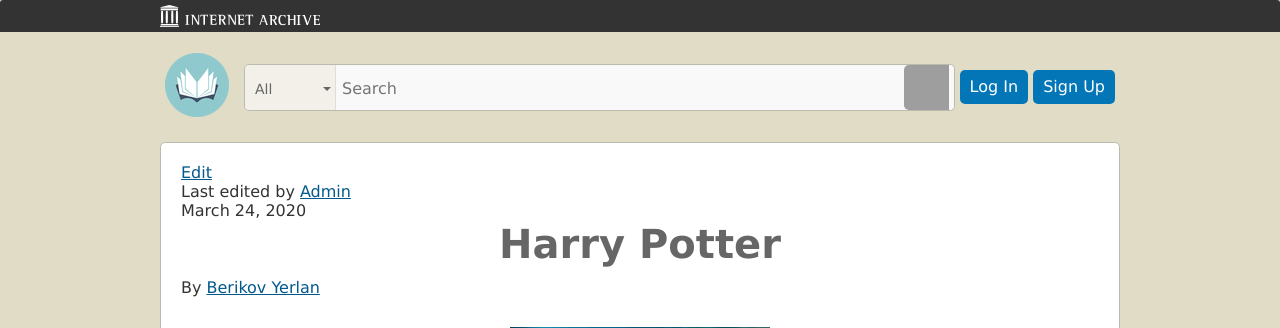
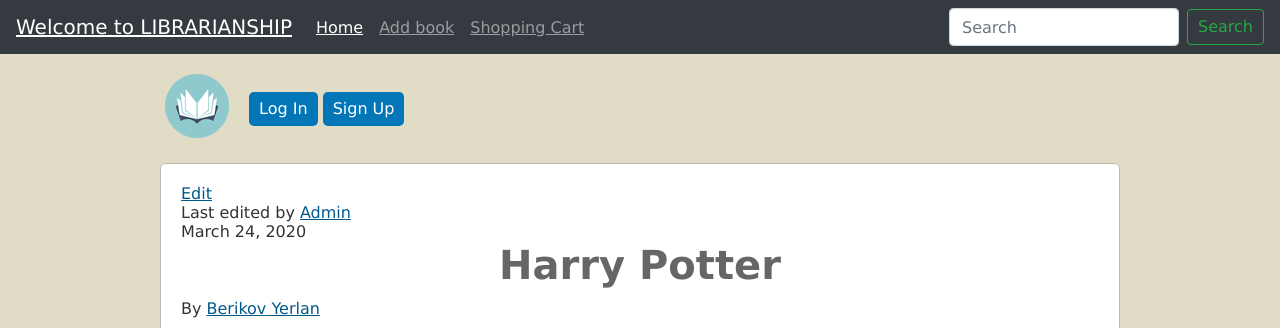
Before and after one commit to iMAGA07/SmartLibrary, a Flask app: page /books/1 in a window 1280 px wide. Shown: the top 328 px of the page. Run offline with Flask 2, Linux system fonts and the light colour scheme; some libraries are stand-ins or nearby versions; grey boxes are pictures that could not be loaded.

Commit message:
Update base.html

```diff
--- a/templates/base.html
+++ b/templates/base.html
@@ -8,24 +8,47 @@
           href="https://stackpath.bootstrapcdn.com/bootstrap/4.4.1/css/bootstrap.min.css"
           integrity="sha384-Vkoo8x4CGsO3+Hhxv8T/Q5PaXtkKtu6ug5TOeNV6gBiFeWPGFN9MuhOf23Q9Ifjh"
           crossorigin="anonymous">
-	<link rel="stylesheet" type="text/css" href="{{url_for('static', filename='css/style.css')}}" />
+    <link rel="stylesheet" type="text/css" href="{{url_for('static', filename='css/style.css')}}"/>
     <title>{{title}}</title>
     {% endblock %}
-</head>
+
 <body>
 {% block content %}
 
-<div id="topNotice">
-  <div class="page-banner page-banner-black page-banner-center">
-    <div class="iaBar">
-      <div class="iaBarLogo">
-        <a href="/"><img alt="Internet Archive logo" src="/static/img/ia-logo.svg" width="160"></a>
-      </div>
-    </div>
-  </div>
-</div>
+<nav class="navbar navbar-expand-lg navbar-dark bg-dark">
+    <a class="navbar-brand" href="/">Welcome to LIBRARIANSHIP</a>
+    <button class="navbar-toggler" type="button" data-toggle="collapse" data-target="#navbarTogglerDemo02"
+            aria-controls="navbarTogglerDemo02" aria-expanded="false" aria-label="Toggle navigation">
+        <span class="navbar-toggler-icon"></span>
+    </button>
 
 
+    <div class="collapse navbar-collapse" id="navbarTogglerDemo02">
+        <ul class="navbar-nav mr-auto mt-2 mt-lg-0">
+            <li class="nav-item active">
+                <a class="nav-link" href="/">Home <span class="sr-only">(current)</span></a>
+            </li>
+            <li class="nav-item">
+                {% if current_user.is_authenticated%}
+                <a class="nav-link" href="/add_book">Add book</a>
+                {% else %}
+                <a class="nav-link" href="/login">Add book</a>
+                {% endif %}
+            </li>
+            <li class="nav-item">
+                {% if current_user.is_authenticated%}
+                <a class="nav-link " href="/shopping_cart">Shopping Cart</a>
+                {% else %}
+                <a class="nav-link" href="/login">Shopping Cart</a>
+                {% endif %}
+            </li>
+        </ul>
+        <form class="form-inline my-2 my-lg-0">
+            <input class="form-control mr-sm-2" type="search" placeholder="Search">
+            <button class="btn btn-outline-success my-2 my-sm-0" type="submit">Search</button>
+        </form>
+    </div>
+</nav>
 
 
 <header id="header-bar" class="header-bar">
@@ -38,50 +61,20 @@
         </a>
     </div>
 
-  <div class="search-component">
-    <div class="search-bar-component">
-      <div class="search-bar">
-        <div class="search-facet">
-          <label class="search-facet-selector">
-            <span aria-hidden="true" class="search-facet-value"></span>
-            <select aria-label="Search by">
-              <option value='all'>All</option>
-              <option value='title'>Title</option>
-              <option value='author'>Author</option>
-              <option value='text'>Text</option>
-              <option value='subject'>Subject</option>
-              <option value='lists'>Lists</option>
-              <option value='advanced'>Advanced</option>
-            </select>
-          </label>
-        </div>
-        <form class="search-bar-input" action="/search" method="get">
-          <input type="text" name="q" placeholder="Search" autocomplete="off">
-          <input name="mode" type="checkbox" aria-hidden="true" checked="checked" value="" id="ftokenstop" class="hidden instantsearch-mode">
-          <input type="submit" value="" class="search-bar-submit" aria-label="Search submit">
-        </form>
-      </div>
-      <div class="search-dropdown">
-        <ul class="search-results">
-        </ul>
-      </div>
-    </div>
-  </div>
+
     {% if current_user.is_authenticated %}
 
-    <a  href="/logout">{{ current_user.name }}</a>
+    <a href="/logout">{{ current_user.name }}</a>
     {% else %}
     <ul class="auth-component">
-    <li> <a class="btn primary" href="/login">Log In</a></li>
+        <li class="hide-me">
+        <li><a class="btn primary" href="/login">Log In</a></li>
         <li><a class="btn primary" href="/register">Sign Up</a></li>
     </ul>
     {% endif %}
 </header>
 
 
-
-
-
 {% endblock %}
 </body>
 </html>
```
Lines whose indentation alone changed are shown as unchanged.
